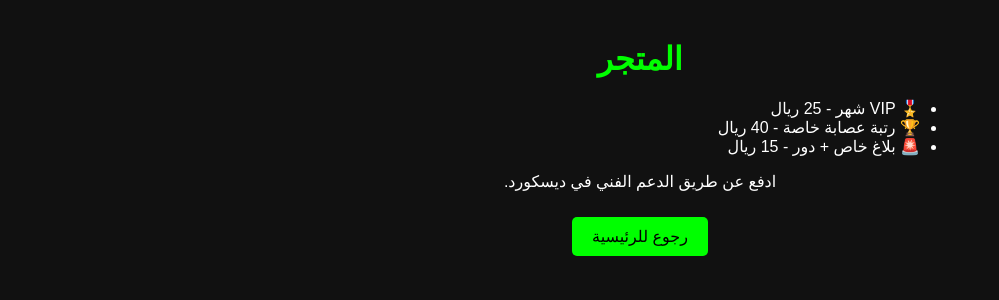
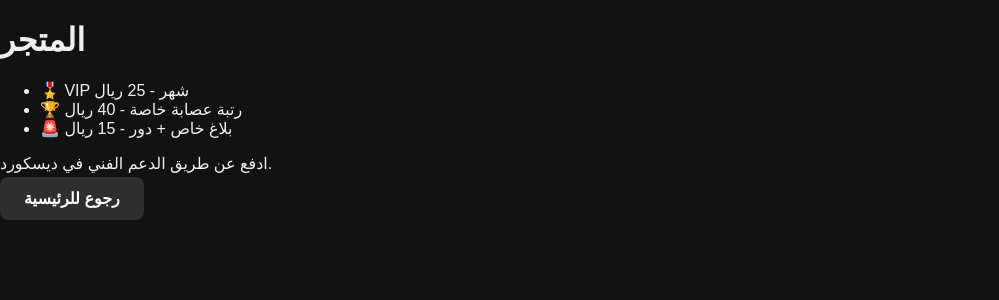
Before and after one commit to Eyad28361/swf-cfw, a PHP site: page /shop.html in a window 1280 px wide. Shown: the top 300 px of the page, without its empty margins (0-999 px from the left). Run offline with PHP 8.4, Linux system fonts and the light colour scheme.

Commit message:
Add files via upload

```diff
--- a/style.css
+++ b/style.css
@@ -1,32 +1,53 @@
+
 body {
-    background-color: #111;
-    color: #fff;
-    font-family: 'Arial', sans-serif;
-    margin: 0;
-    padding: 0;
-    direction: rtl;
+  margin: 0;
+  font-family: Arial, sans-serif;
+  background-color: #121212;
+  color: #f0f0f0;
 }
-.container {
-    max-width: 600px;
-    margin: 40px auto;
-    text-align: center;
+
+.hero {
+  height: 100vh;
+  background: url('../images/placeholder.jpg') center center/cover no-repeat;
+  position: relative;
 }
-h1 {
-    color: #0f0;
+
+.hero .overlay {
+  background-color: rgba(0, 0, 0, 0.7);
+  height: 100%;
+  display: flex;
+  flex-direction: column;
+  justify-content: center;
+  align-items: center;
+  text-align: center;
 }
-ul {
-    text-align: right;
-    padding: 0 20px;
+
+.hero h1 {
+  font-size: 3em;
+  margin-bottom: 0.2em;
 }
+
+.hero p {
+  font-size: 1.2em;
+  margin-bottom: 1em;
+}
+
 .btn {
-    display: inline-block;
-    margin: 10px;
-    padding: 10px 20px;
-    background-color: #0f0;
-    color: #000;
-    text-decoration: none;
-    border-radius: 5px;
+  background-color: #2e2e2e;
+  color: white;
+  padding: 0.8em 1.5em;
+  text-decoration: none;
+  font-weight: bold;
+  border-radius: 8px;
 }
-.btn:hover {
-    background-color: #0c0;
+
+.content {
+  padding: 2em;
 }
+
+footer {
+  text-align: center;
+  padding: 1em;
+  background-color: #1e1e1e;
+  margin-top: 2em;
+}
```
Also changed, not shown: index.html (+27 -11 lines), placeholder.jpg (added).
